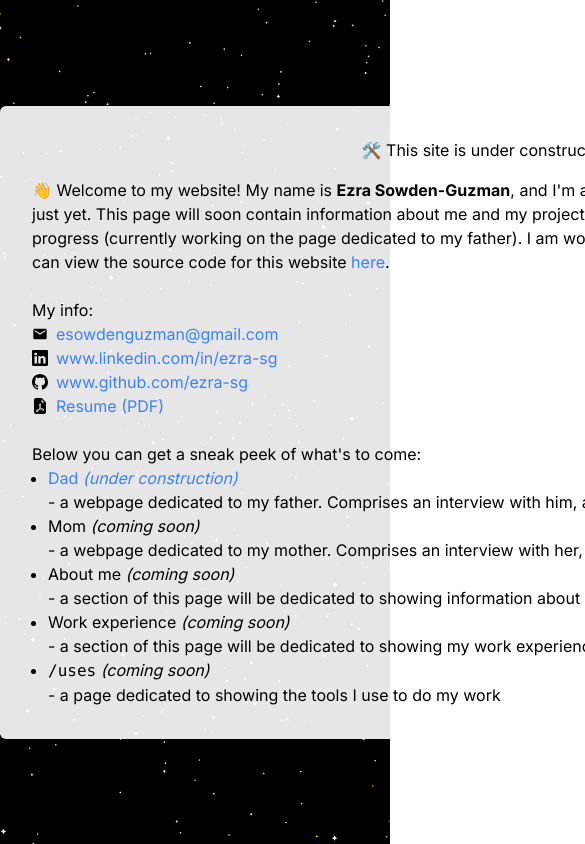
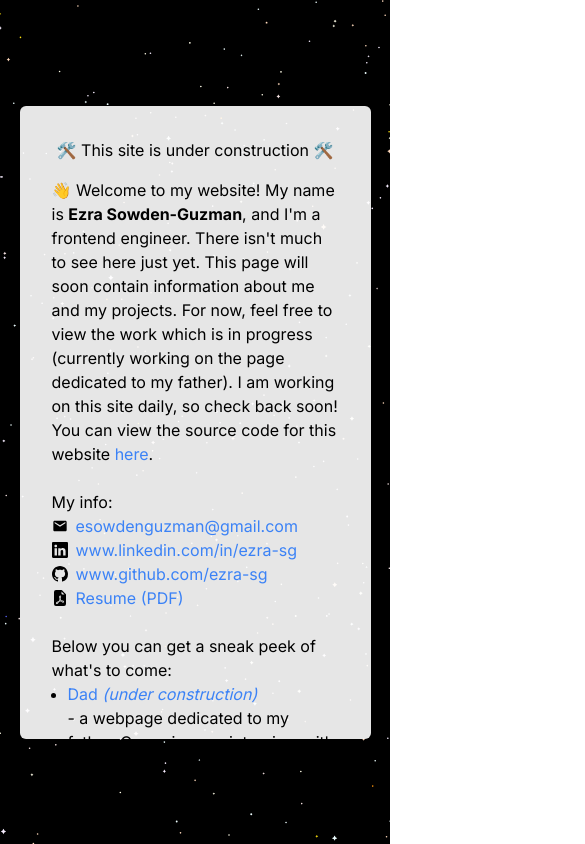
Before and after one commit to ezra-sg/portfolio, a Next.js app: page / in a window 390 px wide. Shown: the top 844 px of the page, 585 px wide, since content can reach past the window. Built offline with nearby package versions, Linux system fonts and the light colour scheme.

Commit message:
update mobile styles

```diff
--- a/app/page.tsx
+++ b/app/page.tsx
@@ -30,7 +30,7 @@ export default function Home() {
 
         <Starfield />
 
-        <div className="absolute top-0 right-0 bottom-0 left-0 p-8 m-auto w-max h-max max-w-[1000px] bg-white/90 rounded-md dark:bg-stone-900/90 dark:text-white">
+        <div className="absolute top-0 right-0 bottom-0 left-0 p-8 m-auto w-max h-max max-w-[90svw] max-h-[75svh] overflow-auto bg-white/90 rounded-md lg:max-w-[1000px] dark:bg-stone-900/90 dark:text-white">
             <div className="flex items-center justify-center gap-2 mb-4">
                 🛠️ This site is under construction 🛠️
             </div>
```
